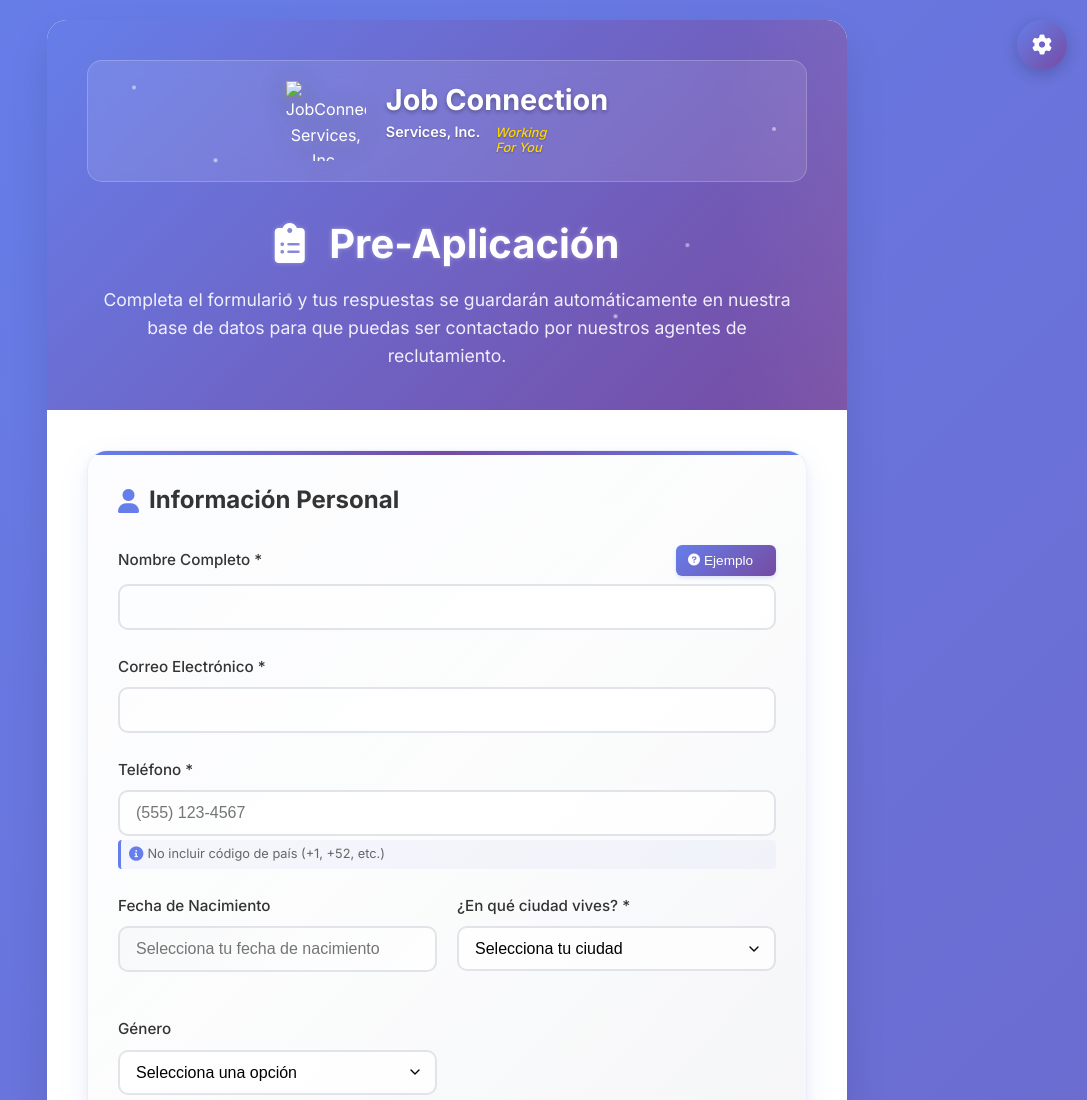
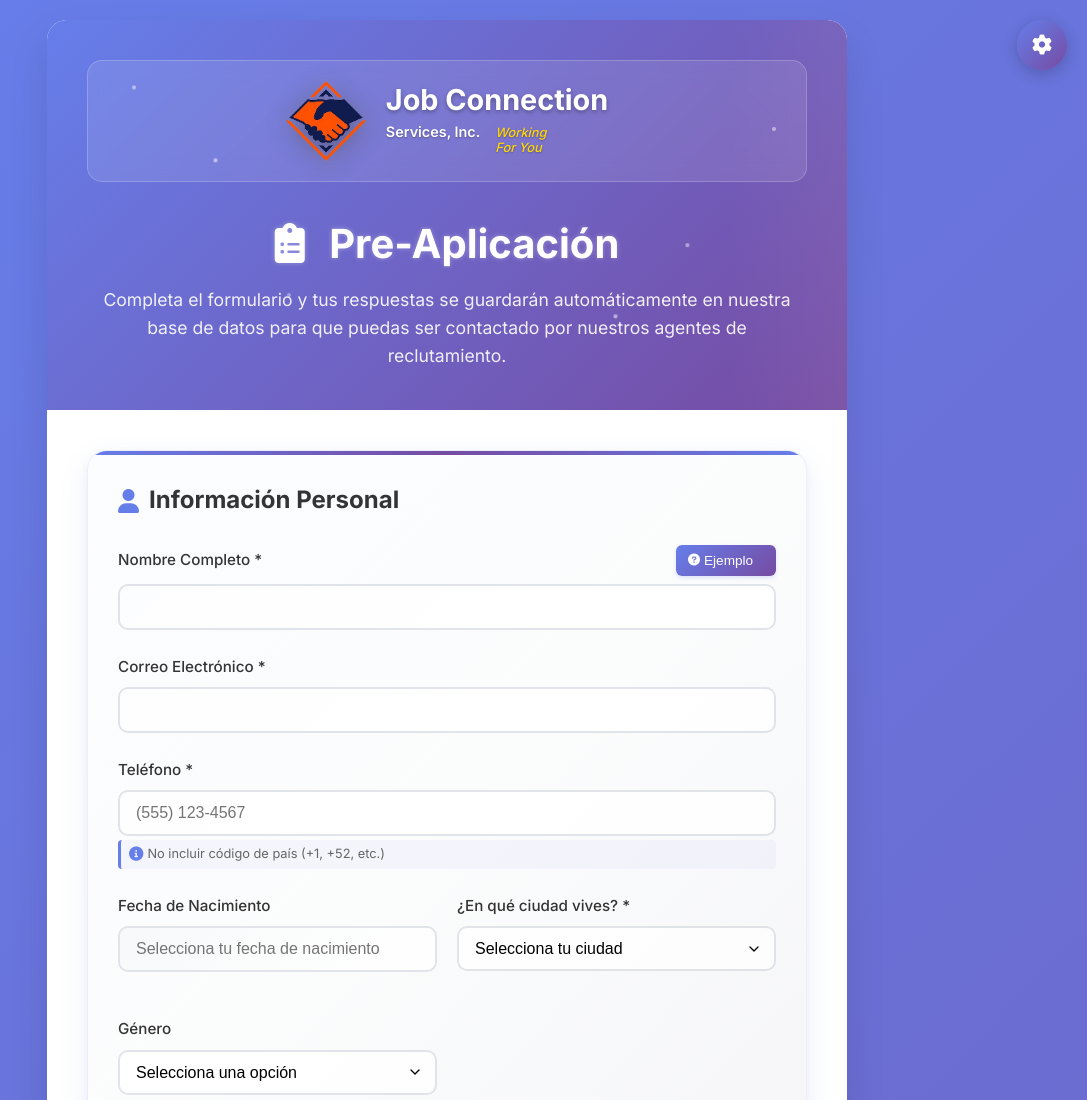
Before and after one commit to etcetera9876/Formulario, a plain HTML site: page index.html in a window 1280 px wide. Shown: the top 1100 px of the page, without its empty margins (193-1280 px from the left). Drawn offline with Linux system fonts and the light colour scheme; a script that the page names is missing.

Commit message:
Arreglar logo - Mover logo a raíz y actualizar ruta para GitHub Pages

```diff
--- a/index.html
+++ b/index.html
@@ -27,7 +27,7 @@
           <!-- Logo JobConnection Services -->
           <div class="company-logo">
               <div class="logo-graphic">
-                  <img src="uploads/logo-corto.png" alt="JobConnection Services, Inc." class="logo-image">
+                  <img src="logo-corto.png" alt="JobConnection Services, Inc." class="logo-image">
               </div>
               <div class="logo-text">
                   <div class="company-name">Job Connection</div>
```
Also changed, not shown: logo-corto.png (added), 1 other file.
